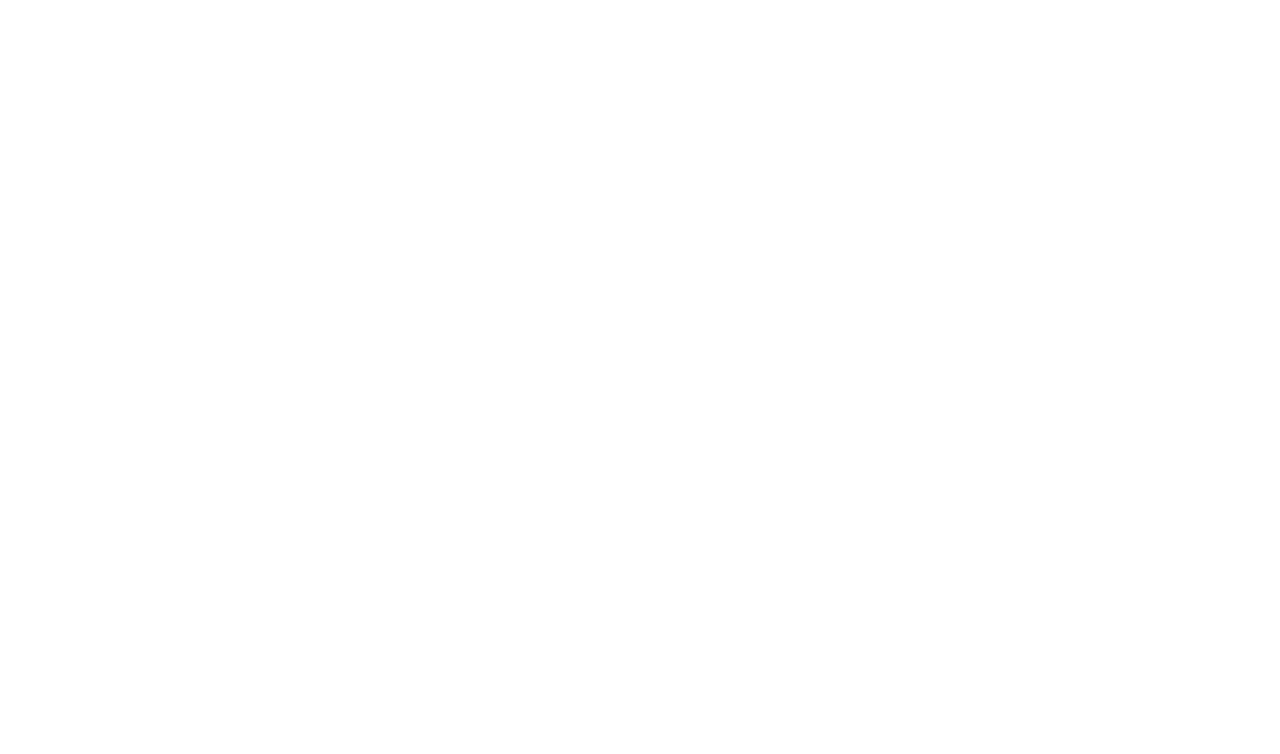
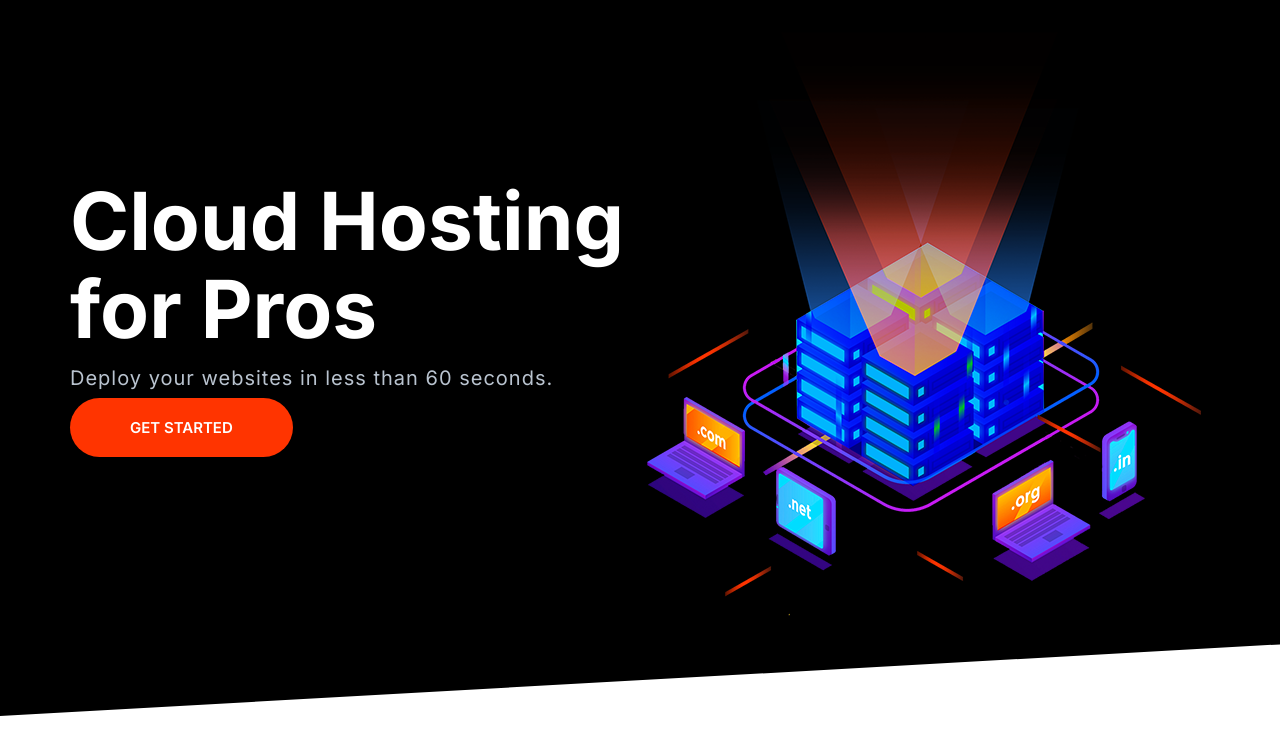
Before and after one commit to gagglepod/moshify, a plain HTML site: page index.html in a window 1280 px wide. Drawn offline with Linux system fonts and the light colour scheme.

Commit message:
Added Hero Component.

```diff
--- a/css/styles.css
+++ b/css/styles.css
@@ -40,6 +40,7 @@ h2,
 h3 {
   color: var(--color-headings);
   margin-bottom: 1rem;
+  line-height: 1.1;
 }
 
 h1 {
@@ -702,3 +703,31 @@ a {
     border: 0;
   }
 }
+
+/* *********************************************** */
+/* Hero */
+.hero {
+  clip-path: polygon(0% 0%, 100% 0%, 100% 90%, 0% 100%);
+}
+
+.hero__tagline {
+  font-size: 2rem;
+  color: #b9c3cf;
+  letter-spacing: 1px;
+  margin-top: 2rem 0 5rem;
+}
+
+.hero__image {
+  width: 100%;
+}
+
+@media screen and (min-width: 768px) {
+  .hero {
+    padding-top: 0;
+  }
+
+  .hero__content {
+    text-align: left;
+    align-self: center;
+  }
+}
--- a/index.html
+++ b/index.html
@@ -14,6 +14,18 @@
     <link rel="stylesheet" href="css/styles.css" />
   </head>
   <body>
+    <section class="block block--dark block--skewed-left hero">
+      <div class="container grid grid--1x2">
+        <header class="block__header hero__content">
+          <h1 class="block__heading">Cloud Hosting for Pros</h1>
+          <p class="hero__tagline">
+            Deploy your websites in less than 60 seconds.
+          </p>
+          <a href="" class="btn btn--accent btn--stretched">Get Started</a>
+        </header>
+        <img class="hero__image" src="images/banner.png" alt="" />
+      </div>
+    </section>
     <script src="js/main.js"></script>
   </body>
 </html>
```
Also changed, not shown: components/hero.html (added, +11 -0 lines), images/banner.png (added).
